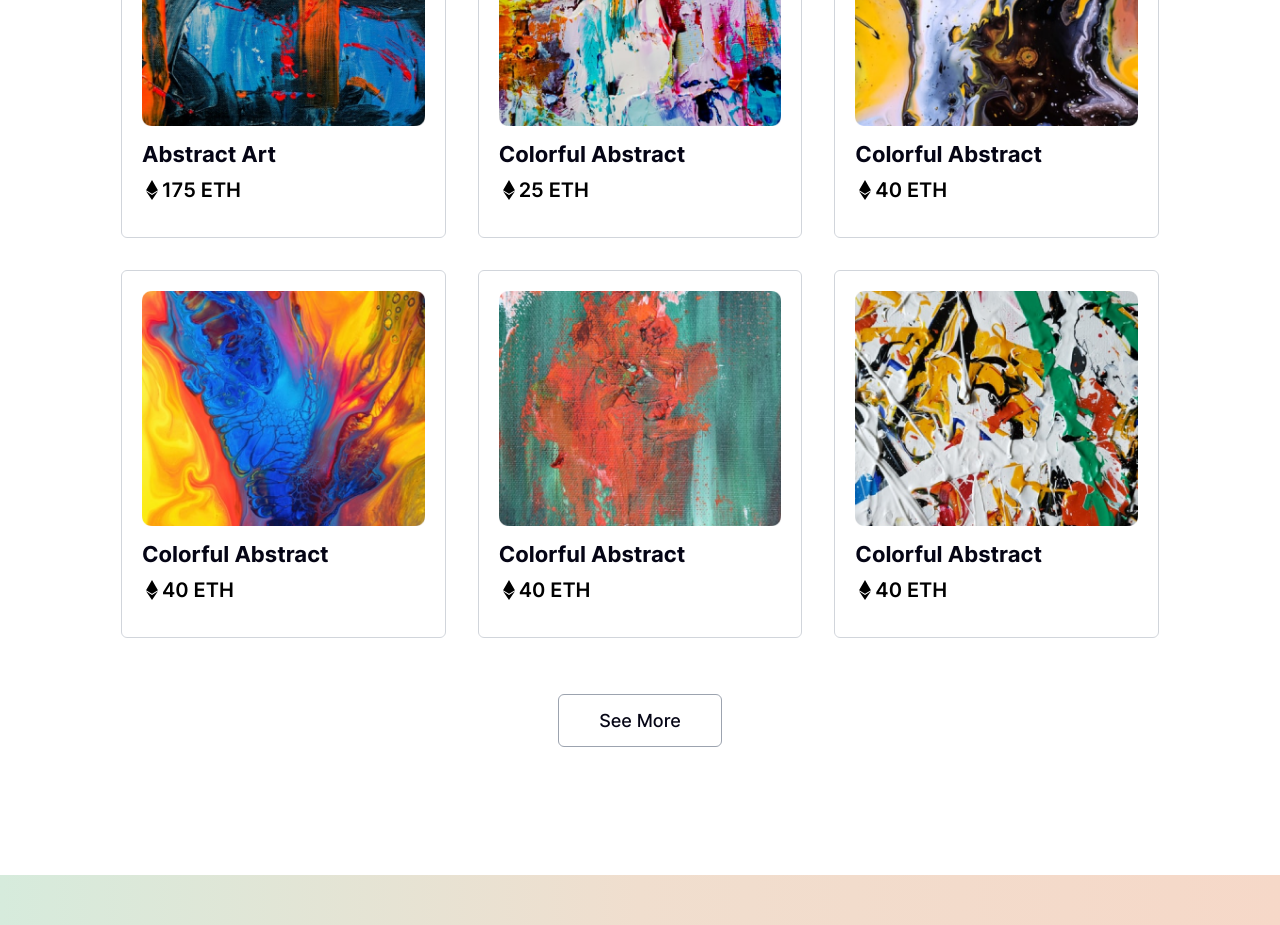
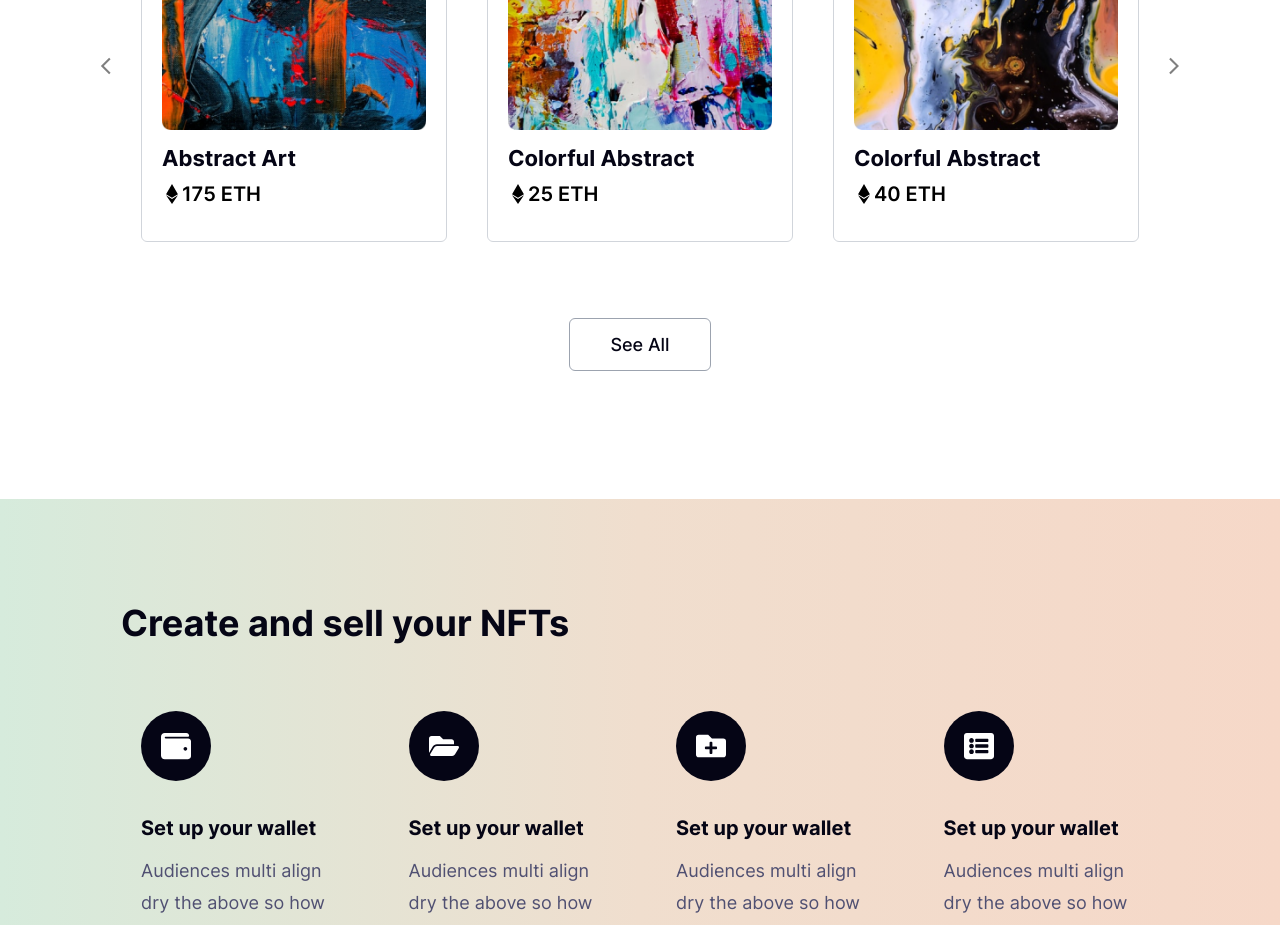
Before and after one commit to nlempiric/marketplace_website, a React (Create React App) app: page / in a window 1280 px wide. Shown: the part 1440-2365 px from the top of the page. Built offline with nearby package versions, Linux system fonts and the light colour scheme.

Commit message:
new changes

```diff
--- a/package.json
+++ b/package.json
@@ -16,11 +16,14 @@
     "react-dom": "^18.2.0",
     "react-icons": "^4.11.0",
     "react-redux": "^8.1.3",
+    "react-responsive": "^9.0.2",
     "react-router-dom": "^6.16.0",
     "react-router-hash-link": "^2.4.3",
     "react-scripts": "5.0.1",
     "react-scroll": "^1.9.0",
+    "react-slick": "^0.29.0",
     "redux": "^4.2.1",
+    "slick-carousel": "^1.8.1",
     "tw-elements": "^1.0.0",
     "web-vitals": "^2.1.4"
   },
--- a/src/Routes/AllRoutes.jsx
+++ b/src/Routes/AllRoutes.jsx
@@ -10,6 +10,7 @@ import UpdateNft from "../pages/UpdateNft";
 import MyCollection from "../pages/MyCollection";
 import NftDetails from "../pages/NftDetails";
 import { useSelector } from "react-redux";
+import AllNftPage from "../pages/AllNftPage";
 
 function AllRoutes() {
   return (
@@ -24,6 +25,7 @@ function AllRoutes() {
         <Route path="/nfts/details/UpdateNft/:id" element={<UpdateNft />} />
         <Route path="/MyCollection" element={<MyCollection />} />
         <Route path="/nfts/details/:id" element={<NftDetails />} />
+        <Route path="/AllNftPage" element={<AllNftPage />} />
       </Routes>
     </>
   );
--- a/src/component/AboutDetail.jsx
+++ b/src/component/AboutDetail.jsx
@@ -12,12 +12,12 @@ const AboutDetail = () => {
 
 
   return (
-    <div className="container mx-auto px-5 xl:px-4 2xl:px-4 sm:px-3 flex flex-col 2xl:!flex-row xl:flex-row justify-between py-24 gap-8 2xl:gap-16 xl:gap-16"
+    <div className="container mx-auto px-5 xl:px-4 2xl:px-4 sm:px-3 flex flex-col 2xl:!flex-row xl:flex-row justify-between dsm:py-0 py-24 gap-8 2xl:gap-16 xl:gap-16"
     data-aos="fade-up"
     data-aos-offset="300"
     data-aos-easing="ease-in-sine"
     data-aos-duration="1000">
-      <div className="2xl:w-1/2 lg:w-full flex justify-center">
+      <div className="2xl:w-1/2 lg:w-full dsm:p-9  md:p-6 flex justify-center">
         <img src="/aboutPage.webp" alt="" />
       </div>
       <div className="2xl:w-1/2 xl:w-1/2 w-full flex flex-col text-center 2xl:text-start  xl:text-start gap-8">
--- a/src/component/HomeExploreNft.jsx
+++ b/src/component/HomeExploreNft.jsx
@@ -1,16 +1,14 @@
-import React, { useEffect } from "react";
+import React, { useEffect, useState } from "react";
 import { FaEthereum } from "react-icons/fa";
+import { MdOutlineArrowForwardIos } from "react-icons/md";
+import { MdOutlineArrowBackIos } from "react-icons/md";
 import AOS from "aos";
 import "aos/dist/aos.css";
 import { motion } from "framer-motion";
-
-
-const HomeExploreNft = () => {
-  useEffect(() => {
-    AOS.init({
-      once: true,
-    });
-  }, []);
+import "slick-carousel/slick/slick.css";
+import "slick-carousel/slick/slick-theme.css";
+import Slider from "react-slick";
+import { Link } from "react-router-dom";
 
 const data = [
   {
@@ -45,6 +43,61 @@ const HomeExploreNft = () => {
   },
 ];
 
+const HomeExploreNft = () => {
+  const [prevButtonDisabled, setPrevButtonDisabled] = useState(true);
+  const [nextButtonDisabled, setNextButtonDisabled] = useState(
+    data.length <= 3
+  );
+
+  const settings = {
+    // dots: true,
+    // infinite: true,
+    speed: 500,
+    slidesToShow:  3 ,
+    slidesToScroll:3 ,
+    prevArrow: <MdOutlineArrowBackIos fill="gray"/>,
+    nextArrow: <MdOutlineArrowForwardIos fill="gray"/>,
+    responsive: [
+      {
+        breakpoint: 1024,
+        settings: {
+          slidesToShow: 3,
+          slidesToScroll: 3,
+          infinite: true,
+        },
+      },
+      {
+        breakpoint: 770,
+        settings: {
+          slidesToShow: 2,
+          slidesToScroll: 2,
+          infinite: true,
+        },
+      },
+      {
+        breakpoint: 600,
+        settings: {
+          slidesToShow: 2,
+          slidesToScroll: 2,
+          initialSlide: 2,
+        },
+      },
+      {
+        breakpoint: 488,
+        settings: {
+          slidesToShow: 1,
+          slidesToScroll: 1,
+        },
+      },
+    ],
+  };
+
+  useEffect(() => {
+    AOS.init({
+      once: true,
+    });
+  }, [data]);
+
   return (
     <>
       <div
@@ -52,29 +105,22 @@ const HomeExploreNft = () => {
         className="container mx-auto px-5 xl:px-4 2xl:px-4 sm:px-3 my-32 font"
       >
         <h1 className="text-4xl font-semibold my-12">Explore NFTs</h1>
-        <div
-          className="grid grid-cols-1 2xl:grid-cols-3 xl:grid-cols-2 lg:grid-cols-2 md:grid-cols-2 gap-8 "
-          data-aos="fade-up"
-          data-aos-offset="300"
-          data-aos-easing="ease-in-sine"
-          data-aos-duration="1000"
-        >
-          {data.map((items,index) => (
+        <Slider {...settings}>
+          {data.map((items, index) => (
             <motion.div
               key={index}
-              whileHover={{ scale: 1.1, opacity: 0.9 }} // Adjust scale and opacity as needed
-              // data-aos="fade-up"
-              // data-aos-offset="300"
+              whileHover={{ scale: 1.1, opacity: 0.9 }}
               transition={{ duration: 0.5, ease: "easeInOut" }}
-
             >
-              <div className="flex flex-col items-center p-5 justify-center border border-1 border-gray-300 rounded-md hover:shadow-lg">
+              <div className="flex flex-col m-5 items-center p-5 justify-center border border-1 border-gray-300 rounded-md hover:shadow-lg">
                 <div>
                   <img src={items.imageUrl} alt="" />
                 </div>
                 <div className="py-3 self-center 2xl:self-start flex flex-col gap-1">
-                  <h1 className="text-[22px] ">{items.Name} </h1>
-                  <h2 className="text-[20px] flex items-center">
+                  <h1 className="text-[18px] 2xl:text-[22px] dsm:text-[17px] break-all">
+                    {items.Name}
+                  </h1>
+                  <h2 className="text-[16px] 2xl:text-[20px] dsm:text-[15px] flex items-center">
                     <span>
                       <FaEthereum />
                     </span>
@@ -84,11 +130,15 @@ const HomeExploreNft = () => {
               </div>
             </motion.div>
           ))}
-        </div>
-
+        </Slider>
         <div className="flex justify-center pt-14">
-          <button className="px-10 py-3 border border-1 border-gray-400 rounded-md text-[#050515] hover:bg-[#050515] hover:text-white">
-            <h3>See More</h3>
+          <button
+            className="px-10 py-3 border border-1 border-gray-400 rounded-md text-[#050515] hover:bg-[#050515] hover:text-white"
+            disabled={prevButtonDisabled}
+          >
+            <Link to="/AllNftPage">
+              <h3>See All</h3>
+            </Link>
           </button>
         </div>
       </div>
--- a/src/component/Sidebar.jsx
+++ b/src/component/Sidebar.jsx
@@ -92,13 +92,15 @@ const Sidebar = () => {
                   </button>
                   {toggledropdown && (
                     <>
-                      <button className="py-3 text-gray-400 text-center px-8 hover:bg-[#303030] ">
+                      <button className="py-3 text-gray-400 text-center px-8 hover:bg-[#303030] "
+                      onClick={handleCloseSidebar}>
                         <Link to="/MintNftPage">Mint Nft</Link>
                       </button>
                       {/* <button className="py-3 text-gray-400 text-start px-8 hover:bg-[#303030] ">
           <Link to="/TransferNft">Transfer Nft</Link>
           </button> */}
-                      <button className="py-3 text-gray-400 text-center px-8 hover:bg-[#303030] ">
+                      <button className="py-3 text-gray-400 text-center px-8 hover:bg-[#303030] "
+                      onClick={handleCloseSidebar}>
                         <Link to="/MyCollection">My Collection</Link>
                       </button>
                     </>
--- /dev/null
+++ b/src/pages/AllNftPage.jsx
@@ -0,0 +1,45 @@
+import React from 'react'
+import { FaEthereum } from 'react-icons/fa'
+import { Link } from 'react-router-dom'
+import { data } from "../utils/data";
+import { motion } from "framer-motion";
+
+
+const AllNftPage = () => {
+  return (
+   <>
+    <motion.div
+        initial={{ opacity: 0, y: 90 }}
+        animate={{ opacity: 1, y: 0 }}
+        exit={{ opacity: 0, y: 20 }}
+        transition={{ duration: 0.9 }}
+        className="box"
+      >
+      <div className="container mx-auto px-5 xl:px-4 2xl:px-4 sm:px-3 min-h-[100vh] h-full py-10 ">
+        <div className="grid grid-cols-1 2xl:grid-cols-3 xl:grid-cols-3 lg:grid-cols-3 md:grid-cols-2  gap-10">
+          {data.map((items) => (
+            <Link to="/">
+              <div className="justify-self-center border border-1 border-gray-400 bg-white p-4 flex flex-col justify-center items-center rounded-md">
+                <div>
+                  <img src={items.imageUrl} alt="" />
+                </div>
+                <div className="pt-1 flex flex-col w-full px-2 2xl:text-start xl:text-start lg:text-start md:text-start text-center">
+                  <h2 className="text-[22px] ">{items.name}</h2>
+                  <h3 className="text-[20px] flex items-center justify-center 2xl:justify-start xl:justify-start lg:justify-start md:justify-start">
+                    <span>
+                      <FaEthereum />
+                    </span>
+                    <span>{items.price} ETH</span>
+                  </h3>
+                </div>
+              </div>
+            </Link>
+          ))}
+        </div>
+      </div>{" "}
+      </motion.div>
+   </>
+  )
+}
+
+export default AllNftPage
```
Also changed, not shown: src/component/AboutMyService.jsx (+11 -17 lines), src/component/Dropdown.jsx (+17 -13 lines), 1 other file (tests, documents, lock files or other folders). Lines whose indentation alone changed are shown as unchanged.
